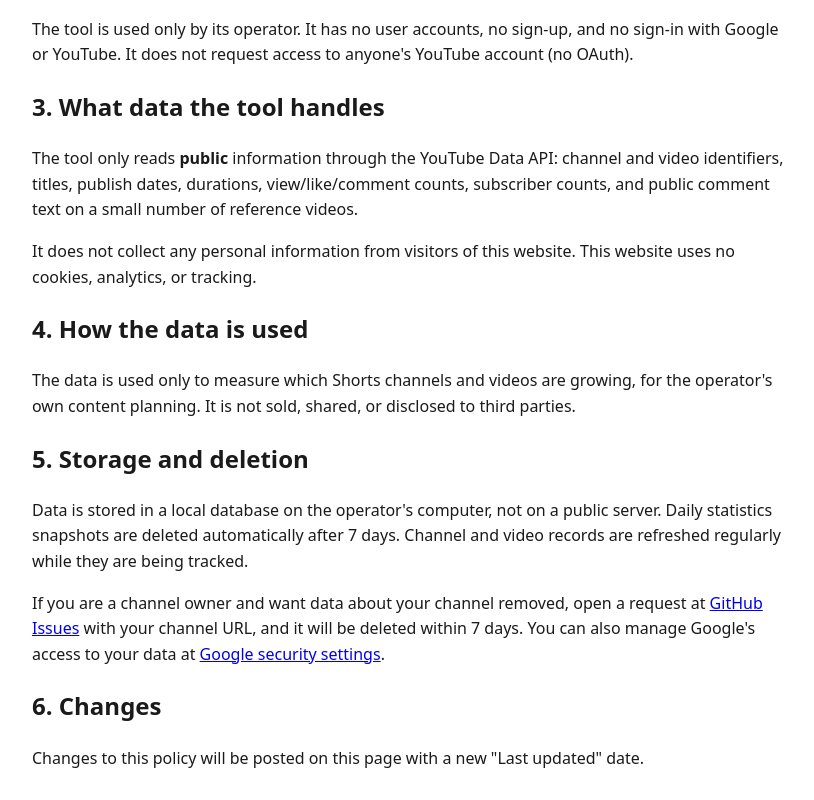
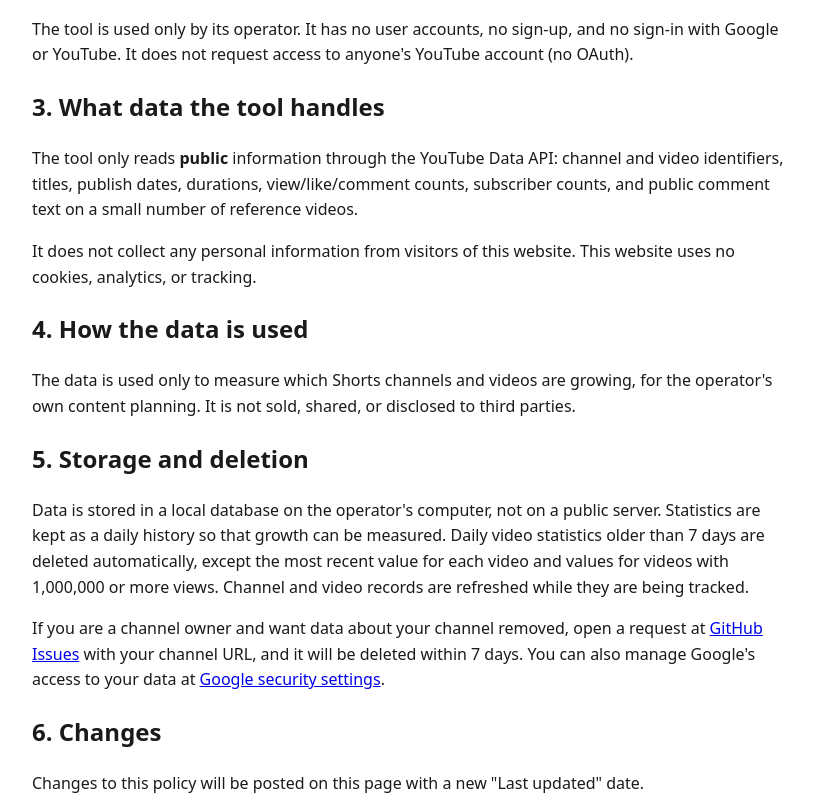
Before and after one commit to seokgo/shorts-trend-desk, a plain HTML site: page privacy.html in a window 1280 px wide. Shown: the part 384-1184 px from the top of the page, without its empty margins (228-1042 px from the left). Drawn offline with Linux system fonts and the light colour scheme.

Commit message:
Privacy policy: describe statistics retention accurately

```diff
--- a/privacy.html
+++ b/privacy.html
@@ -28,7 +28,7 @@
 <p>The data is used only to measure which Shorts channels and videos are growing, for the operator's own content planning. It is not sold, shared, or disclosed to third parties.</p>
 
 <h2>5. Storage and deletion</h2>
-<p>Data is stored in a local database on the operator's computer, not on a public server. Daily statistics snapshots are deleted automatically after 7 days. Channel and video records are refreshed regularly while they are being tracked.</p>
+<p>Data is stored in a local database on the operator's computer, not on a public server. Statistics are kept as a daily history so that growth can be measured. Daily video statistics older than 7 days are deleted automatically, except the most recent value for each video and values for videos with 1,000,000 or more views. Channel and video records are refreshed while they are being tracked.</p>
 <p>If you are a channel owner and want data about your channel removed, open a request at <a href="https://github.com/seokgo/shorts-trend-desk/issues">GitHub Issues</a> with your channel URL, and it will be deleted within 7 days. You can also manage Google's access to your data at <a href="https://security.google.com/settings/security/permissions">Google security settings</a>.</p>
 
 <h2>6. Changes</h2>
```
